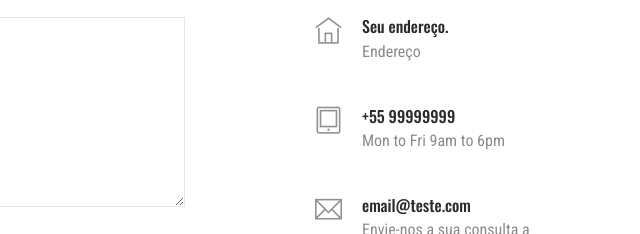
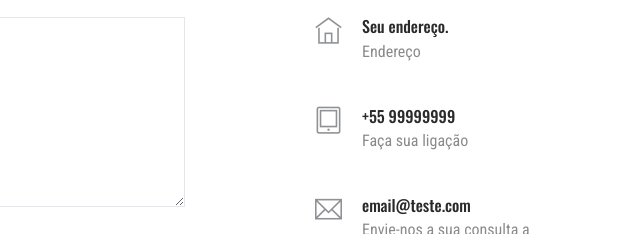
Before and after one commit to lsdesenvolvedor/exemplo2, a plain HTML site: page contact.html in a window 1280 px wide. Shown: the part 1167-1401 px from the top of the page, 640-1280 px from the left. Drawn offline with nearby package versions, Linux system fonts and the light colour scheme; some packages are replaced by stand-ins of ours.

Commit message:
dasdasdas

```diff
--- a/contact.html
+++ b/contact.html
@@ -174,7 +174,7 @@
                         <span class="contact-info__icon"><i class="ti-tablet"></i></span>
                         <div class="media-body">
                             <h3>+55 99999999</h3>
-                            <p>Mon to Fri 9am to 6pm</p>
+                            <p>Faça sua ligação</p>
                         </div>
                     </div>
                     <div class="media contact-info">
```
